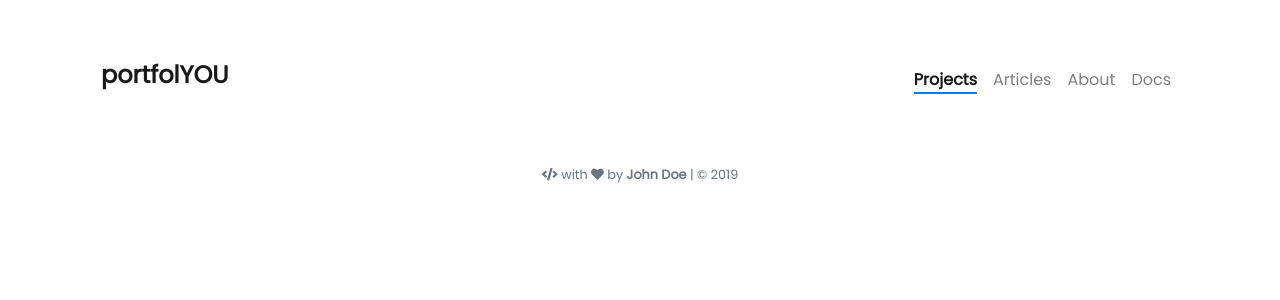
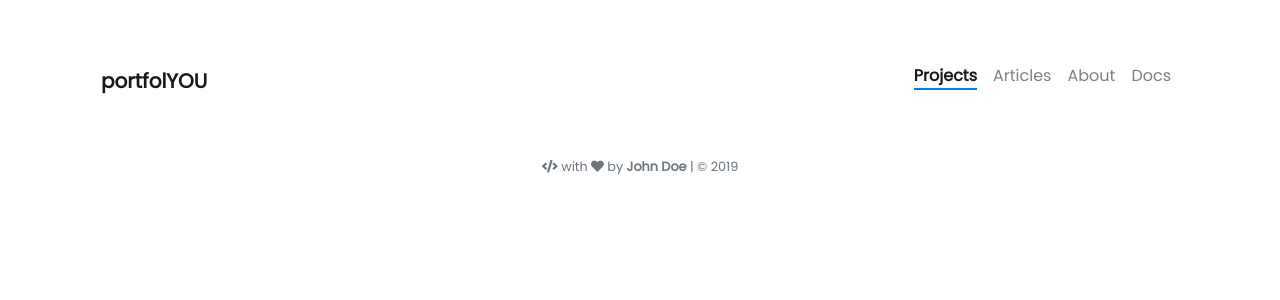
Before and after one commit to yousinix/portfolYOU, a Jekyll site: the page built from _projects/project-b.md, in a window 1280 px wide. Shown: the top 300 px of the page. Built offline with Jekyll 4.4.1, drawn with Linux system fonts in a browser that asks for light colours; nearby versions of some CDN libraries.

Commit message:
Improve Navbar

```diff
--- a/_includes/navbar.html
+++ b/_includes/navbar.html
@@ -1,6 +1,6 @@
 <nav class="navbar navbar-expand-lg navbar-light">
 
-  <a class="navbar-brand" href="{{ site.baseurl }}/"><h4><b>{{ site.title }}</b></h4></a>
+  <a class="navbar-brand" href="{{ site.baseurl }}/"><h5><b>{{ site.title }}</b></h5></a>
 
   <button class="navbar-toggler" type="button" data-toggle="collapse" data-target="#navbarNavAltMarkup" aria-controls="navbarNavAltMarkup" aria-expanded="false" aria-label="Toggle navigation">
     <span class="navbar-toggler-icon"></span>
--- a/_sass/_navbar.scss
+++ b/_sass/_navbar.scss
@@ -25,3 +25,10 @@
         width: 100%!important;
     }
 }
+
+.navbar-brand {
+    margin-bottom: -14px;
+    &::after {
+        margin-top: -.25em;
+    }
+}
```
